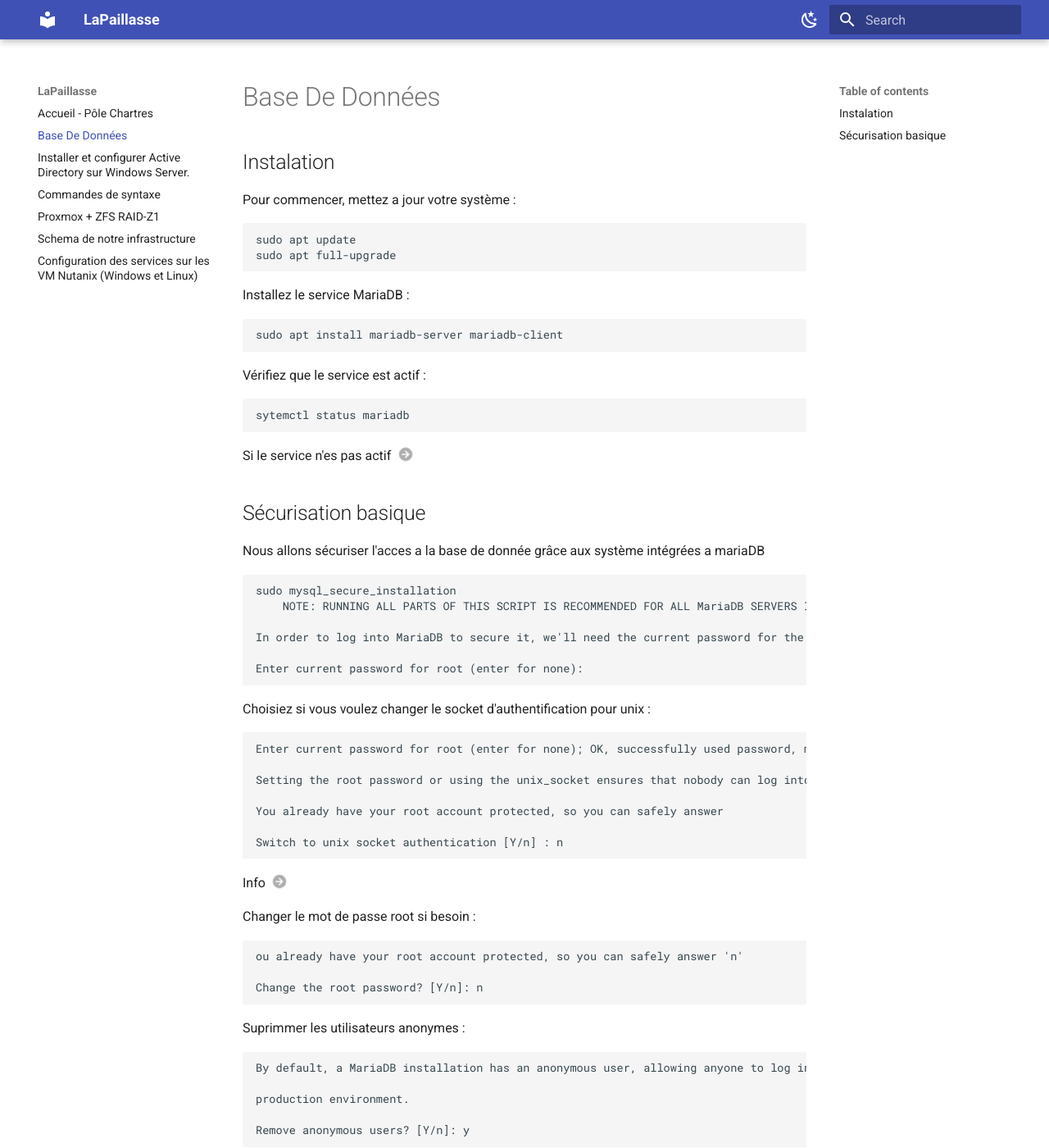
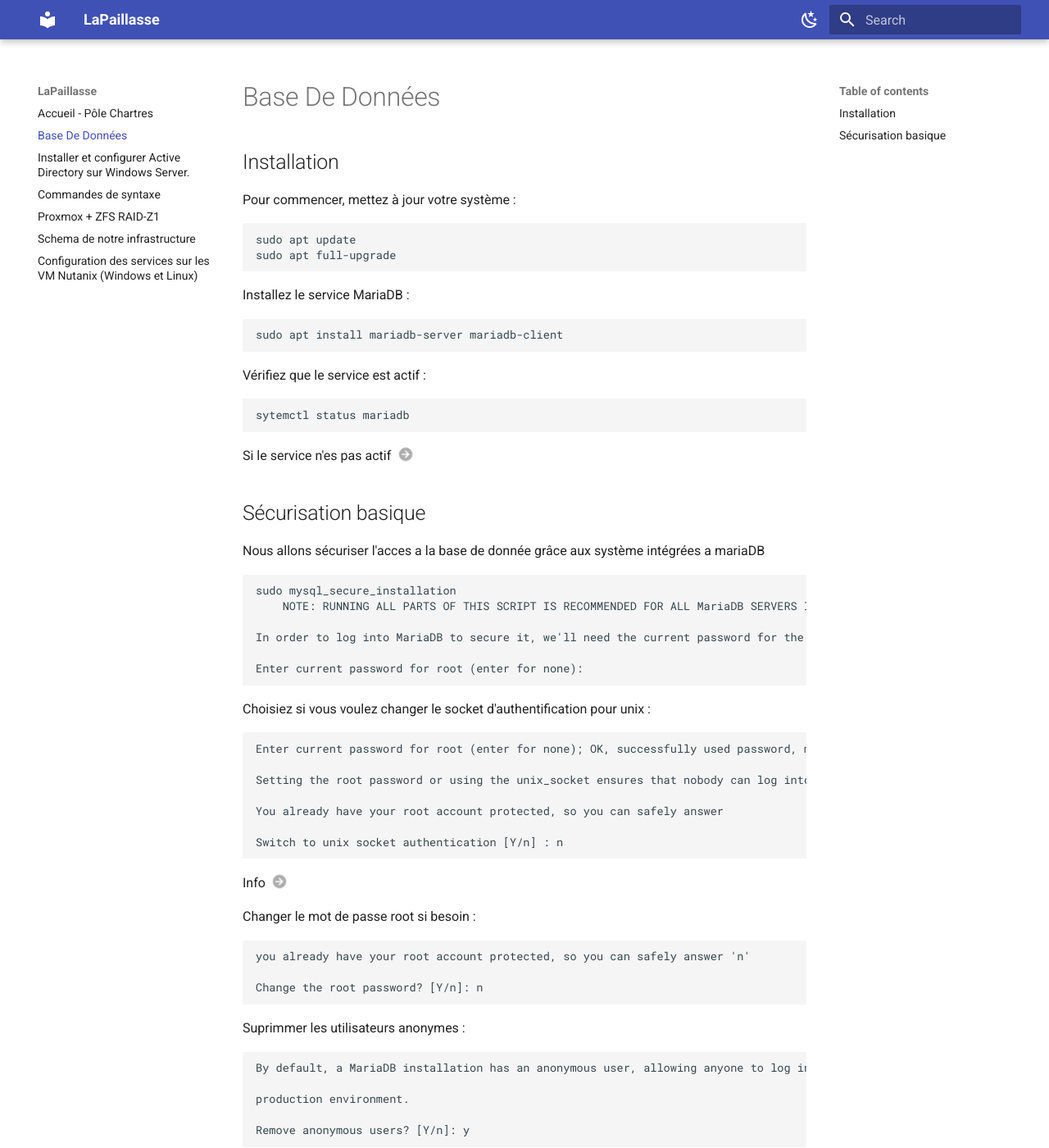
Before and after one commit to Sym-0ne/LaPaillasse, an MkDocs documentation site: the page built from docs/Base De Données.md, in a window 1280 px wide and 1400 px high. Shown: the whole window at 82% size. Built offline with MkDocs 1.6.1 and Material for MkDocs 9.7.7, drawn with Linux system fonts in a browser that asks for light colours; some of the changed text lies outside the part shown.

Commit message:
correction

````diff
--- a/docs/Base De Données.md
+++ b/docs/Base De Données.md
@@ -1,8 +1,8 @@
 # Base De Données
 
-## Instalation
+## Installation
 
-Pour commencer, mettez a jour votre système :
+Pour commencer, mettez à jour votre système :
 ```
 sudo apt update
 sudo apt full-upgrade
@@ -56,7 +56,7 @@ Info (1)
 
 Changer le mot de passe root si besoin :
 ```
-ou already have your root account protected, so you can safely answer 'n'
+you already have your root account protected, so you can safely answer 'n'
 
 Change the root password? [Y/n]: n
 ```
````
Also changed, not shown: other parts of docs/Base De Données.md (+1 -1 lines).
